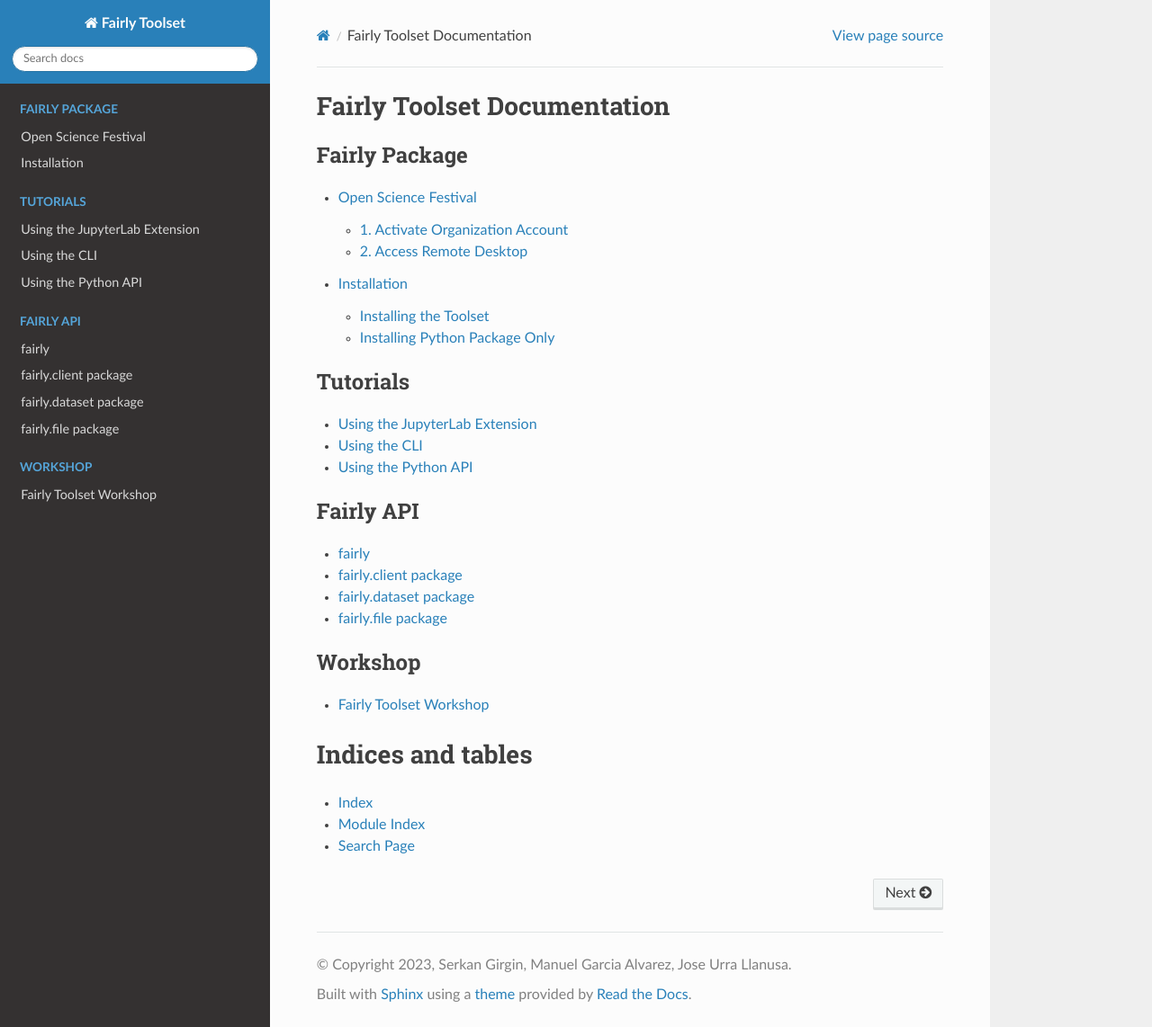
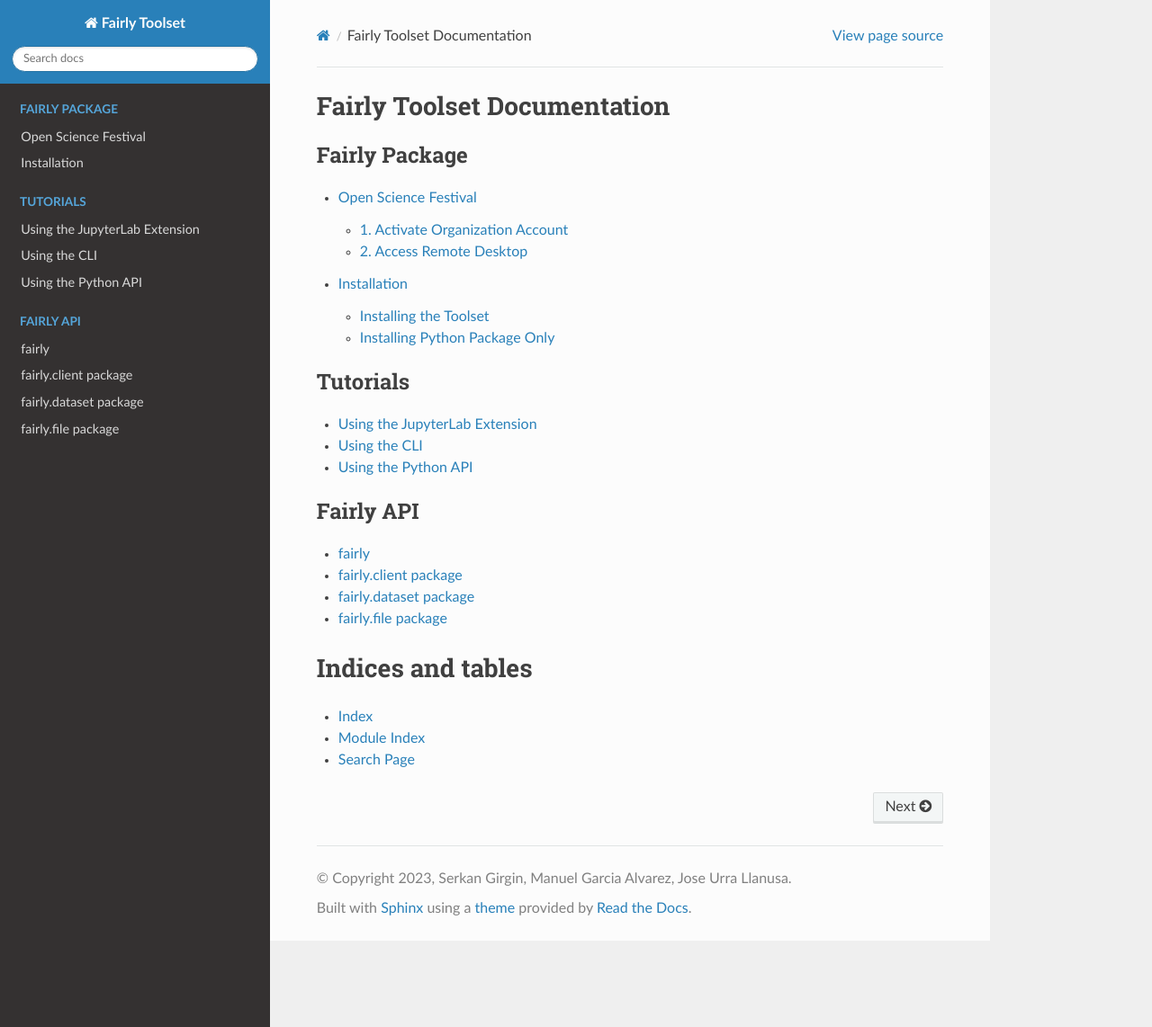
Before and after one commit to ITC-CRIB/fairly, a Sphinx documentation site: the page built from docs/index.rst, in a window 1280 px wide and 1142 px high. Shown: the whole window at 90% size. Built offline with Sphinx 7.4.7 and the Read the Docs theme 2.0.0, drawn with Linux system fonts in a browser that asks for light colours.

Commit message:
remove workshop section

```diff
--- a/docs/index.rst
+++ b/docs/index.rst
@@ -30,12 +30,6 @@
    api/fairly.dataset
    api/fairly.file
 
-.. toctree::
-   :maxdepth:  1
-   :caption: Workshop
-
-   tutorials/workshop
-
 
 Indices and tables
 ==================
```
